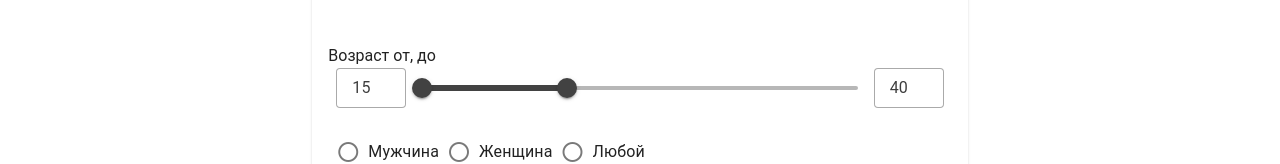
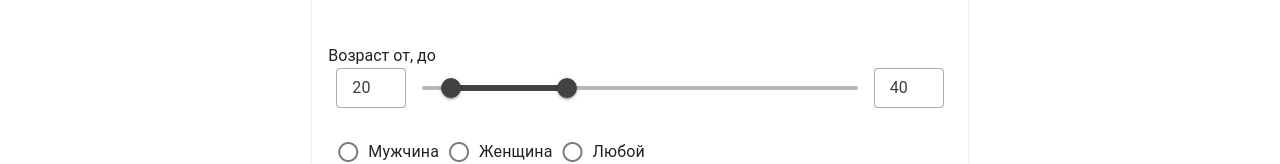
Before and after one commit to FIRETECHNO/lp-bank, a Nuxt app: page /about-me-form in a window 1280 px wide. Both pictures are taken after a click on the button "СЛЕДУЮЩИЙ ШАГ". Shown: the part 234-398 px from the top of the page. Built offline with nearby package versions, Linux system fonts and the light colour scheme; no server answers.

Commit message:
added saving minage and max age into form

```diff
--- a/components/AboutMe/PartnerFilters.vue
+++ b/components/AboutMe/PartnerFilters.vue
@@ -2,8 +2,10 @@
 let form = reactive({
   gender: "",
   langLevel: null,
+  minAge: 0,
+  maxAge: 0
 })
-let range = ref([15, 40])
+let ageRange = ref([20, 40])
 
 const langLevels = [
   {
@@ -29,6 +31,10 @@ function langLevelItemProps(item: Record<string, string>) {
     subtitle: item.description,
   }
 }
+watch(ageRange, (newValue) => {
+  form.minAge = newValue[0]
+  form.maxAge = newValue[1]
+})
 </script>
 <template>
   <!-- уровень -->
@@ -45,13 +51,13 @@ function langLevelItemProps(item: Record<string, string>) {
       </v-col>
       <v-col cols="12">
         Возраст от, до
-        <v-range-slider v-model="range" :max="90" :min="15" :step="5" class="align-center" hide-details>
+        <v-range-slider v-model="ageRange" :max="90" :min="15" :step="5" class="align-center" hide-details>
           <template v-slot:prepend>
-            <v-text-field v-model="range[0]" density="compact" style="width: 70px" type="number" variant="outlined"
+            <v-text-field v-model="ageRange[0]" density="compact" style="width: 70px" type="number" variant="outlined"
               hide-details single-line></v-text-field>
           </template>
           <template v-slot:append>
-            <v-text-field v-model="range[1]" density="compact" style="width: 70px" type="number" variant="outlined"
+            <v-text-field v-model="ageRange[1]" density="compact" style="width: 70px" type="number" variant="outlined"
               hide-details single-line></v-text-field>
           </template>
         </v-range-slider>
--- a/pages/about-me-form.vue
+++ b/pages/about-me-form.vue
@@ -1,5 +1,10 @@
 <script setup lang="ts">
 let step = ref<number>(1)
+
+
+function submit() {
+  // save all data
+}
 </script>
 <template>
   <v-container>
@@ -16,11 +21,10 @@ let step = ref<number>(1)
 
           <v-window-item :value="3" class="pa-2">
             <div class="pa-4 text-center">
-              <v-img class="mb-4" height="128" src="https://cdn.vuetifyjs.com/images/logos/v.svg"></v-img>
               <h3 class="text-h6 font-weight-light mb-2">
-                Welcome to Vuetify
+                Добро пожаловать
               </h3>
-              <span class="text-caption text-grey">Thanks for signing up!</span>
+              <span class="text-caption text-grey">Спасибо за вход!</span>
             </div>
           </v-window-item>
         </v-window>
@@ -32,6 +36,9 @@ let step = ref<number>(1)
           <v-btn v-if="step < 3" color="primary" variant="flat" @click="step++">
             Следующий шаг
           </v-btn>
+          <v-btn v-if="step == 3" color="success" variant="flat" @click="submit">
+            сохранить анкету
+          </v-btn>
         </v-card-actions>
       </v-col>
     </v-row>
```
